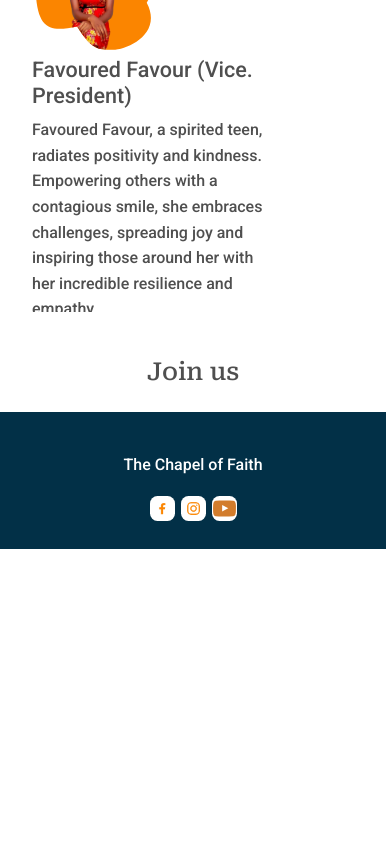
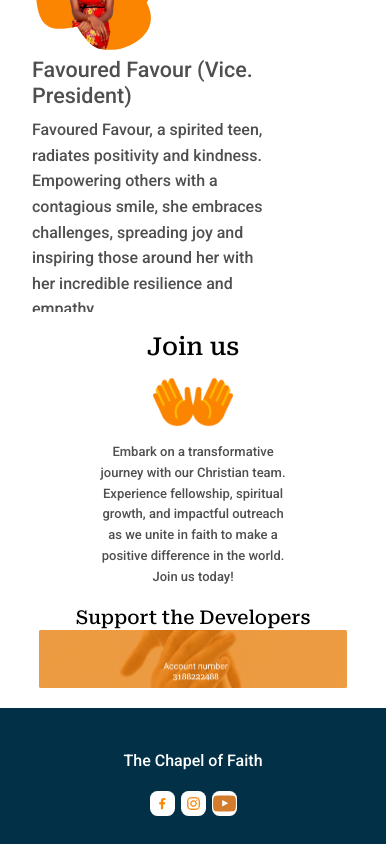
Before and after one commit to tosxin-456/Bethel-Teens, a React (Vite) app: page /aboutUs in a window 390 px wide. Shown: the part 1142-1986 px from the top of the page. Before the commit the page ends 1691 px from the top, so only its background shows below. Built offline with nearby package versions, Linux system fonts and the light colour scheme.

Commit message:
worked on the account and hands

```diff
--- a/src/App.css
+++ b/src/App.css
@@ -17,6 +17,12 @@ width: 50%;
 }
 .youtube{
 padding: 0px;
+}
+h1{
+  color: #000000;
+}
+h2{
+  color: #000000;
 }
 .navbar{
 background-color: white;
@@ -405,6 +411,35 @@ overflow-x: unset;
 .icons{
   width: fit-content;
 }
+.JoinUs h2{
+  color: #000000;
+  margin: auto;
+  width: fit-content;
+}
+.JoinUs {
+  margin: auto;
+  text-align: center;
+  width: 60%;
+}
+ .joinUsImg{
+  width: 20%;
+}
+#img{
+margin: auto ;
+  width: fit-content;
+}
+.supportUs{
+  width: 80%;
+  margin: 5% auto ;
+}
+.supportUs img{
+  width: 100%;
+}
+.supportUs h2{
+  font-size: 19px;
+  width: fit-content;
+  margin: auto;
+}
 @media screen and (min-width:801px) and (max-width:995px) {
 .navbar{
   background-color: white;
@@ -598,7 +633,7 @@ h1{
 }
 .aboutUs{
   color: black;
-
+ margin: 5px;
 }
 .welcomeRemark h1{
   font-size: 1.9rem;
@@ -629,4 +664,17 @@ h1{
 .iframeBackground .three{
   text-align: start;
 }
+.joinUsImg{
+  width: 5rem;
 }
+#img{
+  margin-left: auto;
+  margin-right: auto;
+  width: fit-content;
+}
+#img p{
+  margin: auto;
+  width: 80%;
+  font-size: 13px;
+}
+}
--- a/src/pages/Gallery.jsx
+++ b/src/pages/Gallery.jsx
@@ -67,11 +67,6 @@ const Gallery = ({ setSelectedImage }) => {
       </div>
       <footer className='footerNav'>
         <div className='footerNameAndLogo'>
-          {/* <img
-            src='https://res.cloudinary.com/dba1aezsn/image/upload/v1690495972/chapel_logo_cph2jz.png'
-            className='footerLogo'
-            alt=''
-          /> */}
           <p className='footerName'>The Chapel of Faith</p>
         </div>
         <div className='icons'>
--- a/src/pages/about.jsx
+++ b/src/pages/about.jsx
@@ -12,10 +12,12 @@ import auntyPeace from '../assets/aunty Peace.png'
 import Iconincisaac from '../assets/isaac.svg'
 import favouredFavor from '../assets/favoured favour.svg'
 import 'swiper/css';
+import hands from '../assets/open hands.png'
 import 'swiper/css/effect-fade';
 import destine from '../assets/destine.png'
 import edehAndAda from '../assets/edeh and ada.jpg'
 import maavyon from '../assets/HomeMav.png'
+import account from '../assets/Account.png'
 import "mdb-react-ui-kit/dist/css/mdb.min.css"
 import {
   MDBCarousel,
@@ -119,14 +121,20 @@ const About = () => {
    </section>
   </div>
   </div>
-  <div className='contactUsHeader'>
+    <div className='JoinUs'>
   <h2>Join us</h2>
-
+  <div id='img'>
+  <img src={hands} alt="" className='joinUsImg'  />
+  <p>Embark on a transformative journey with our Christian team. Experience fellowship, spiritual growth, and impactful outreach as we unite in faith to make a positive difference in the world. Join us today!</p>
   </div>
+    </div>
+    <div className='supportUs'>
+    <h2>Support the Developers</h2>
+  <img src={account} alt="" />
+    </div>
    <footer className='footerNav'>
     <div>
     <div className='footerNameAndLogo'>
-    {/* <img src="https://res.cloudinary.com/dba1aezsn/image/upload/v1690495972/chapel_logo_cph2jz.png" className='footerLogo' alt="" /> */}
     <p className='footerName'>The Chapel of Faith</p>
     </div>
     <div className='icons'>
```
Also changed, not shown: src/assets/Account.png (added), src/assets/open hands.png (added).
